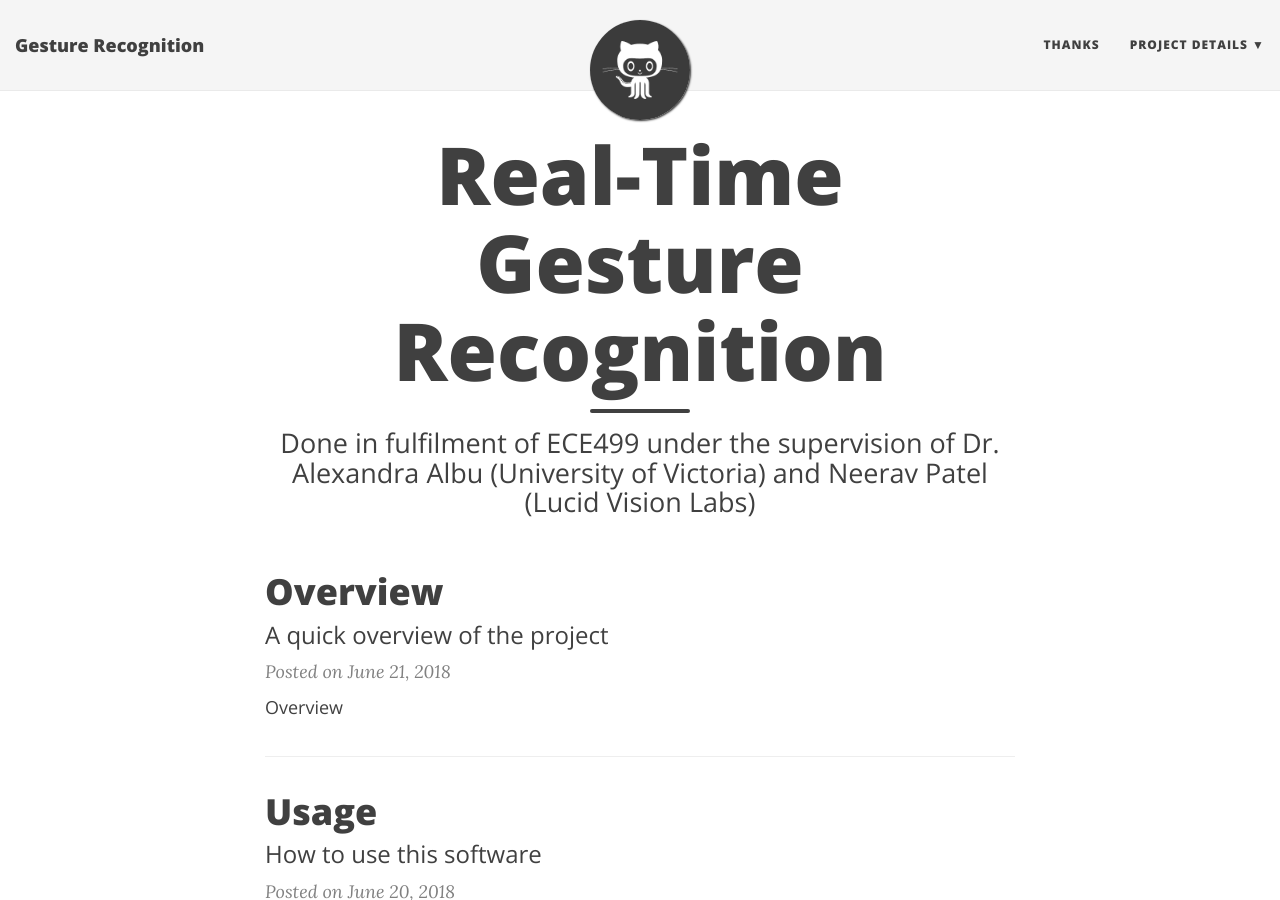
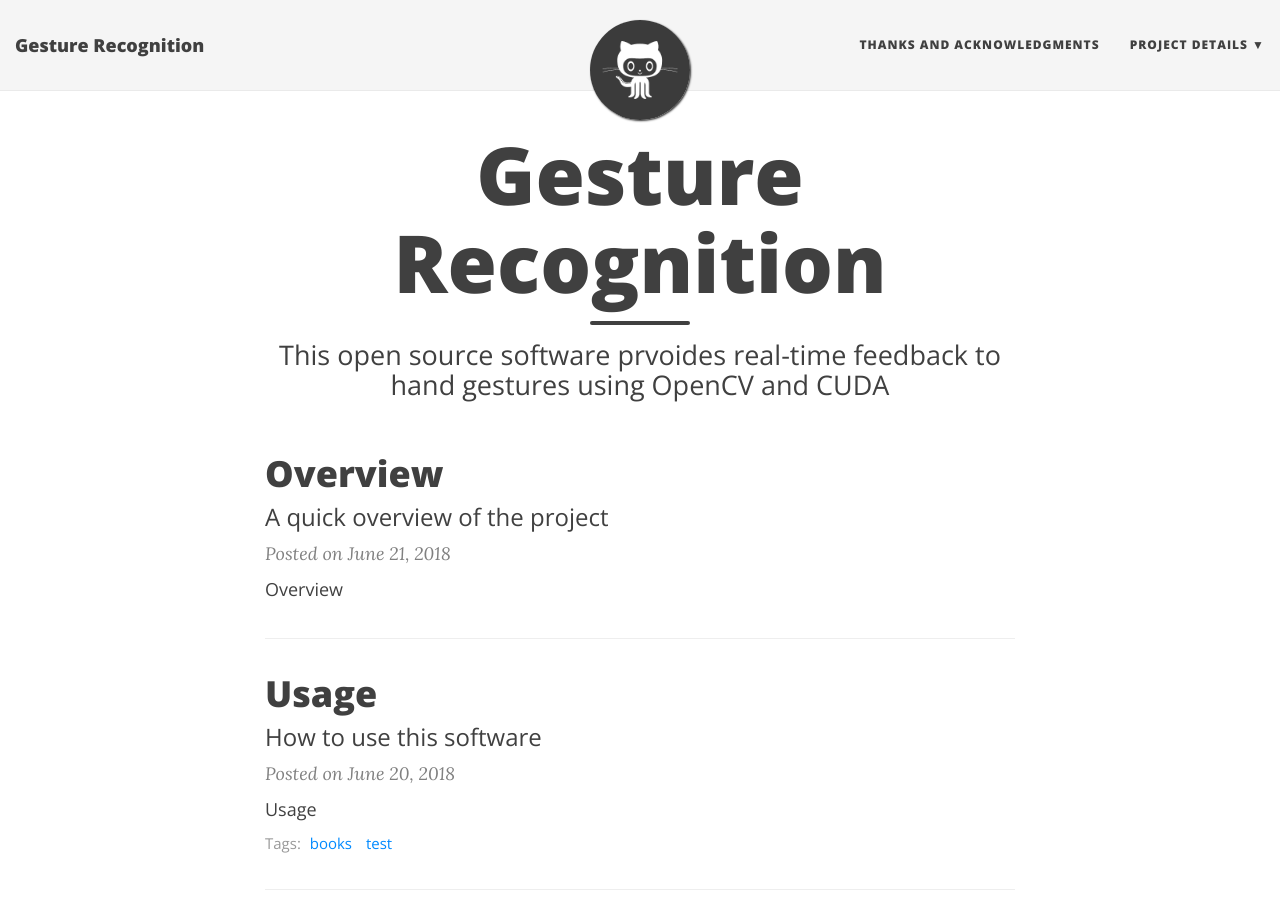
Before and after one commit to bautolp/gesture_recognition, a Jekyll site: the page built from index.html, in a window 1280 px wide and 900 px high. Built offline with Jekyll 4.4.1, drawn with Linux system fonts in a browser that asks for light colours; nearby versions of some CDN libraries; the list of posts is cut into pages by our own code.

```diff
--- a/_config.yml
+++ b/_config.yml
@@ -24,7 +24,7 @@ description: ECE 499 Project
 
 # List of links in the navigation bar
 navbar-links:
-  Thanks: "thanks"
+  Thanks and Acknowledgments: "thanks"
   Project Details:
     - Overview: "https://bautolp.github.io/gesture_recognition"
     - Usage: "https://bautolp.github.io/gesture_recognition"
--- a/index.html
+++ b/index.html
@@ -1,7 +1,7 @@
 ---
 layout: page
-title: Real-Time Gesture Recognition
-subtitle: Done in fulfilment of ECE499 under the supervision of Dr. Alexandra Albu (University of Victoria) and Neerav Patel (Lucid Vision Labs)
+title: Gesture Recognition
+subtitle: This open source software prvoides real-time feedback to hand gestures using OpenCV and CUDA
 use-site-title: true
 ---
 
```
